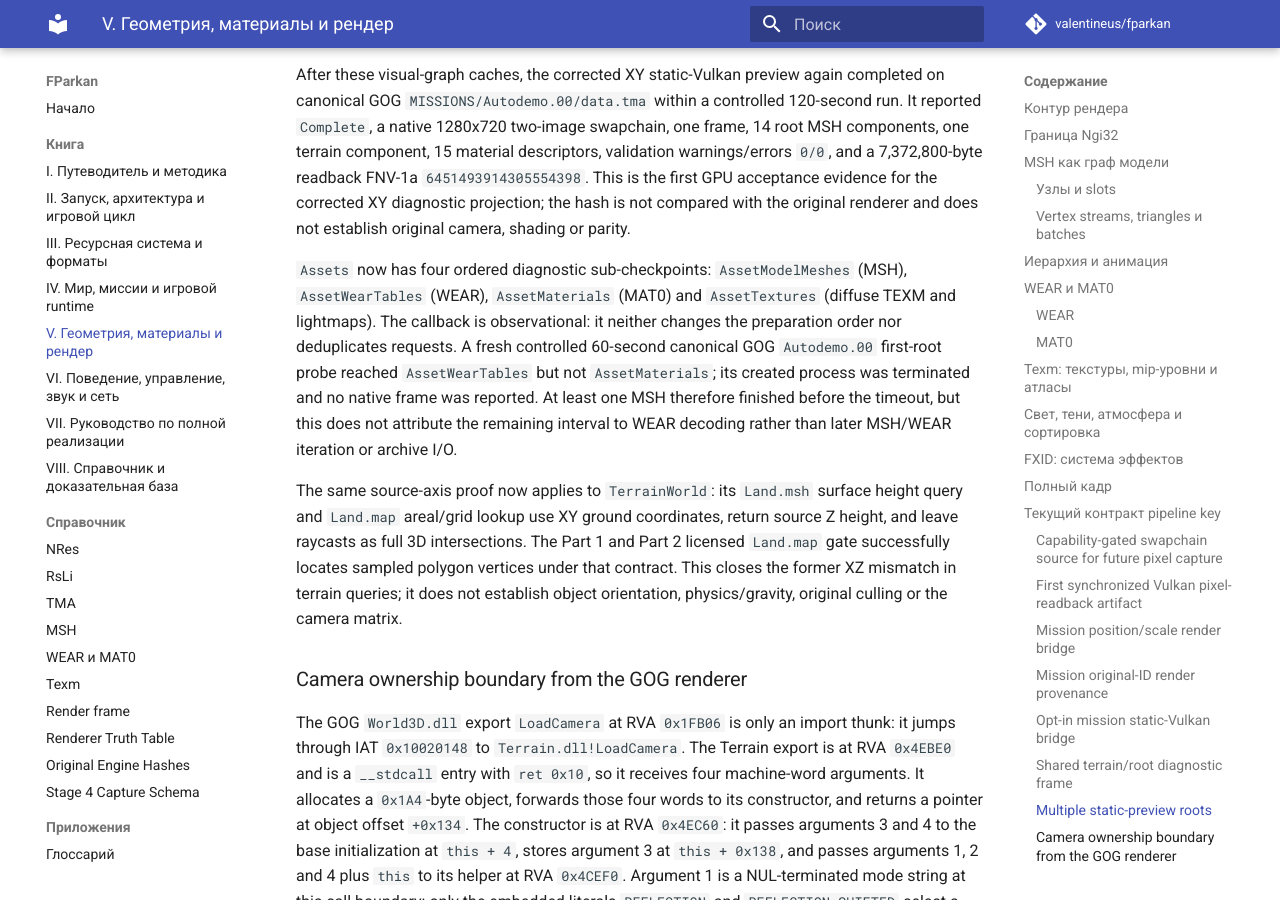
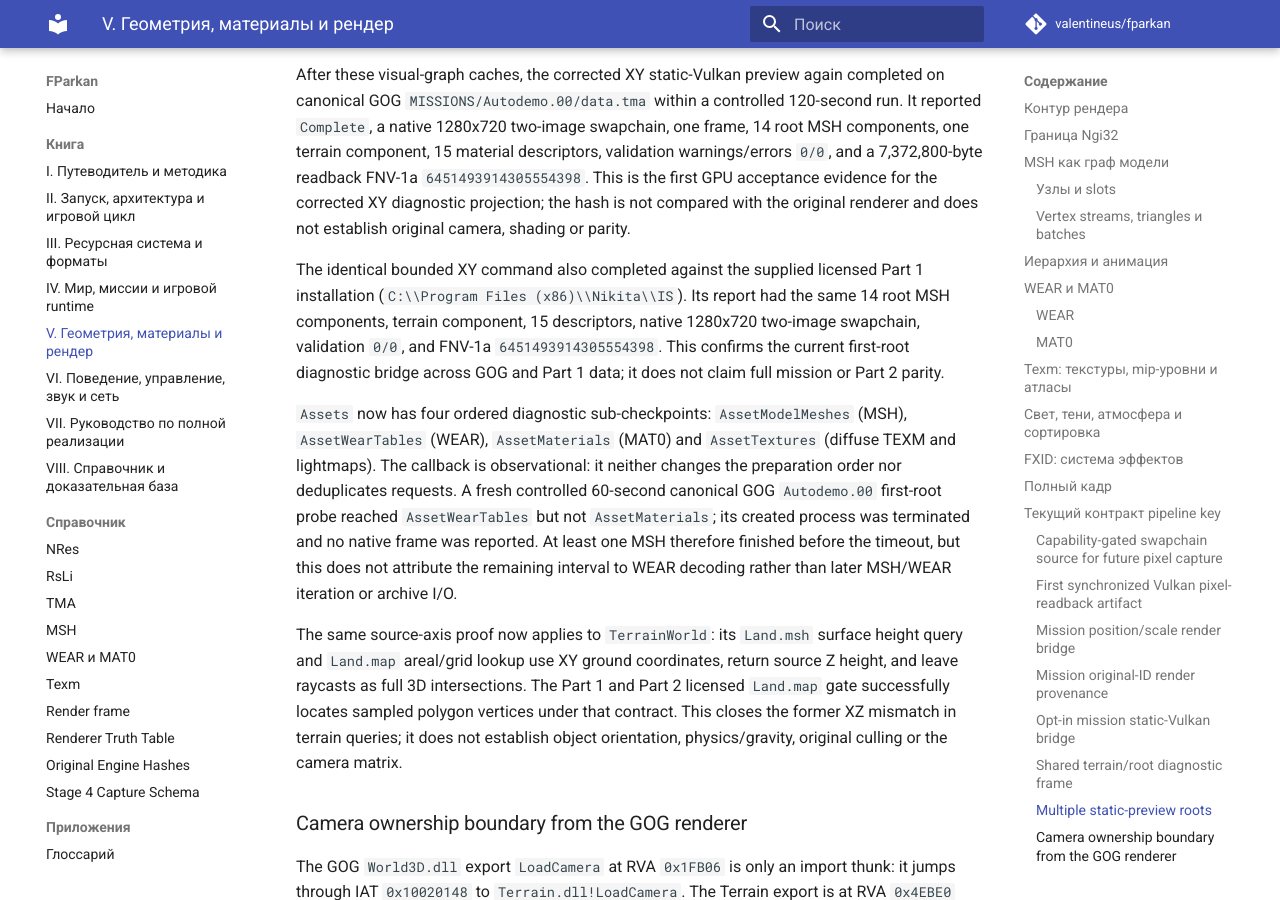
Before and after one commit to valentineus/fparkan, an MkDocs documentation site: the page built from docs/tomes/05-render.md, in a window 1280 px wide and 900 px high, scrolled down 22734 px. Built offline with MkDocs 1.6.1 and Material for MkDocs 9.7.7, drawn with Linux system fonts in a browser that asks for light colours; comment, search, counter and statistics services are not loaded.

Commit message:
docs(render): record part1 xy vulkan probe

```diff
--- a/docs/tomes/05-render.md
+++ b/docs/tomes/05-render.md
@@ -1080,6 +1080,13 @@ FNV-1a `6451493914305554398`. This is the first GPU acceptance evidence for
 the corrected XY diagnostic projection; the hash is not compared with the
 original renderer and does not establish original camera, shading or parity.
 
+The identical bounded XY command also completed against the supplied licensed
+Part 1 installation (`C:\\Program Files (x86)\\Nikita\\IS`). Its report had
+the same 14 root MSH components, terrain component, 15 descriptors, native
+1280x720 two-image swapchain, validation `0/0`, and FNV-1a
+`6451493914305554398`. This confirms the current first-root diagnostic bridge
+across GOG and Part 1 data; it does not claim full mission or Part 2 parity.
+
 `Assets` now has four ordered diagnostic sub-checkpoints: `AssetModelMeshes`
 (MSH), `AssetWearTables` (WEAR), `AssetMaterials` (MAT0) and `AssetTextures`
 (diffuse TEXM and lightmaps). The callback is observational: it neither changes
```
